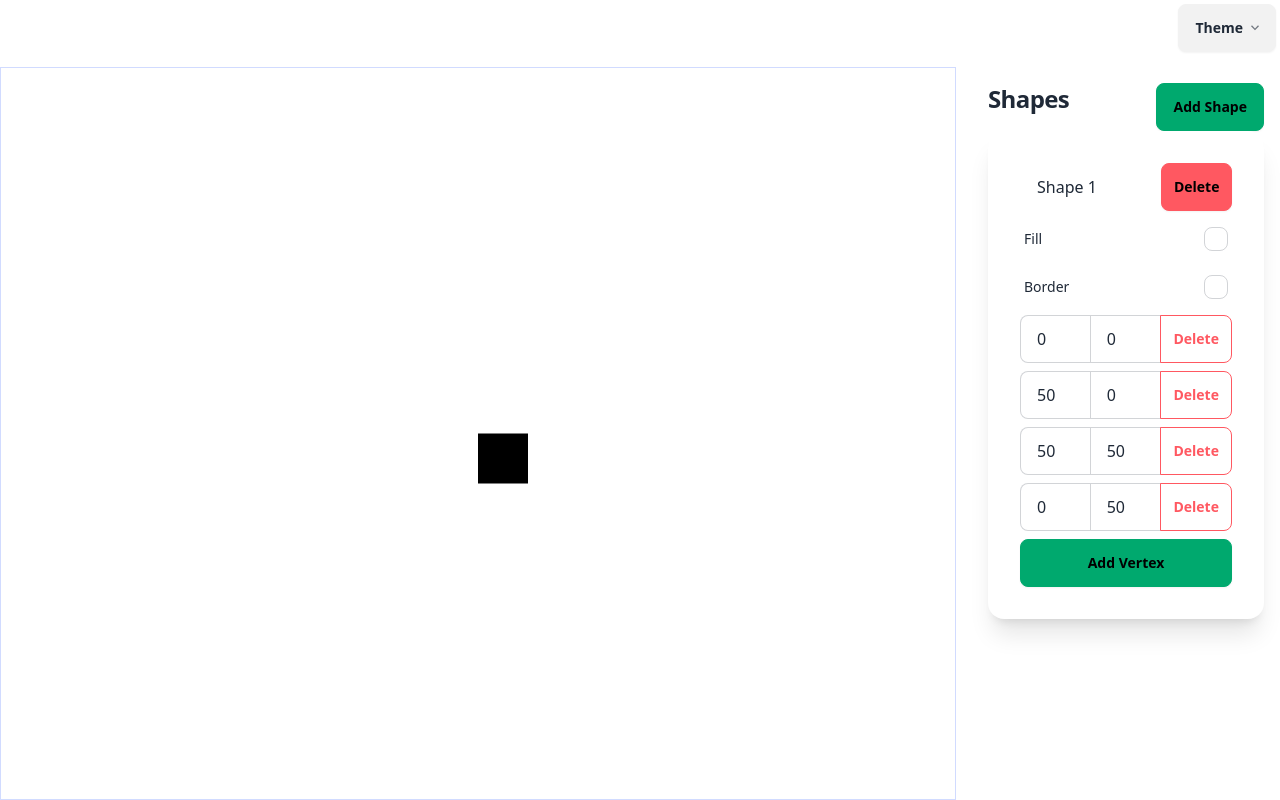
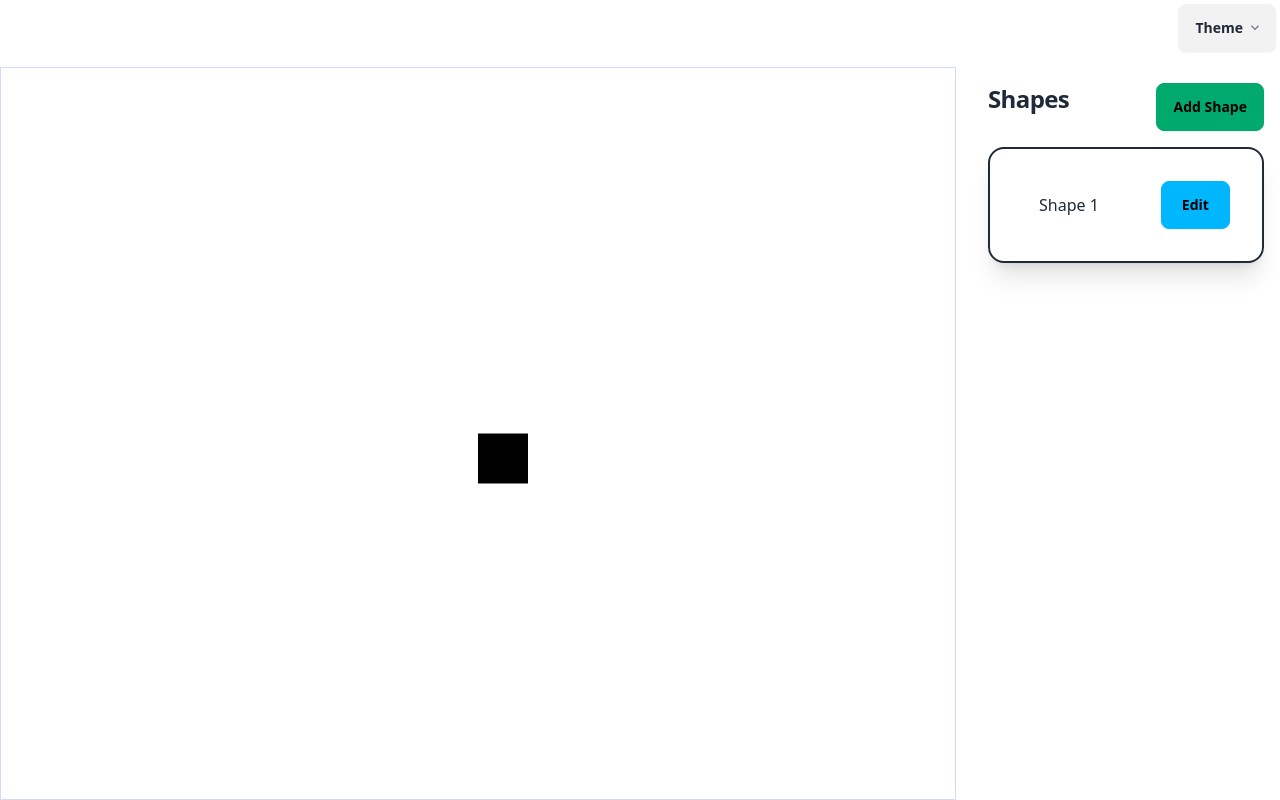
Before and after one commit to joaozenaro/react-grapher, a React (Vite) app: page / in a window 1280 px wide. Both pictures are taken after a click on the button "Add Shape". Built offline with nearby package versions, Linux system fonts and the light colour scheme.

Commit message:
feat: Editor improvements

```diff
--- a/src/App.tsx
+++ b/src/App.tsx
@@ -31,7 +31,11 @@ export default function CanvasDrawingApp() {
                         ref={canvasRef}
                         className="border border-primary-content col-span-3 w-full h-full"
                     />
-                    <ShapeManager shapes={shapes} setShapes={setShapes} />
+                    <ShapeManager
+                        shapes={shapes}
+                        setShapes={setShapes}
+                        selectedShapeId={null}
+                    />
                 </section>
             </main>
         </>
--- a/src/components/ShapeManager.tsx
+++ b/src/components/ShapeManager.tsx
@@ -5,18 +5,24 @@ import { Rectangle } from '../models/Rectangle';
 interface ShapeManagerProps {
     shapes: Shape[];
     setShapes: React.Dispatch<React.SetStateAction<Shape[]>>;
+    selectedShapeId: number | null;
 }
 
-export default function ShapeManager({ shapes, setShapes }: ShapeManagerProps) {
+// TODO: Implement selected shape
+export default function ShapeManager({
+    shapes,
+    setShapes,
+    selectedShapeId,
+}: ShapeManagerProps) {
     const [nextShapeId, setNextShapeId] = useState(1);
-    const [hasFill, setHasFill] = useState(false);
-    const [hasBorder, setHasBorder] = useState(false);
 
     const addShape = () => {
         setShapes([
             ...shapes,
             new Rectangle(nextShapeId, `Shape ${nextShapeId}`, 0, 0, 50, 50, {
+                hasFill: true,
                 fillColor: '#000000',
+                hasBorder: false,
             }),
         ]);
         setNextShapeId(nextShapeId + 1);
@@ -99,6 +105,34 @@ export default function ShapeManager({ shapes, setShapes }: ShapeManagerProps) {
         );
     };
 
+    const toggleShapeStyle = (shapeId: number, type: 'fill' | 'border') => {
+        setShapes(
+            shapes.map((shape) => {
+                if (shape.id === shapeId) {
+                    if (type === 'fill') {
+                        shape.styles.hasFill = !shape.styles.hasFill;
+                    } else if (type === 'border') {
+                        shape.styles.hasBorder = !shape.styles.hasBorder;
+                    }
+                    return shape;
+                }
+                return shape;
+            })
+        );
+    };
+
+    const editShape = (shapeId: number) => {
+        setShapes(
+            shapes.map((shape) => {
+                if (shape.id === shapeId) {
+                    shape.editing = !shape.editing;
+                    return shape;
+                }
+                return shape;
+            })
+        );
+    };
+
     return (
         <div className="p-4 overflow-y-auto h-full">
             <div className="flex justify-between">
@@ -107,10 +141,12 @@ export default function ShapeManager({ shapes, setShapes }: ShapeManagerProps) {
                     <span>Add Shape</span>
                 </button>
             </div>
-            <div className="flex gap-4 flex-col">
+            <div className="flex gap-4 flex-col mt-4">
                 {shapes.map((shape) => (
                     <div key={shape.id}>
-                        <div className="card bg-base-100 shadow-xl">
+                        <div
+                            className={`card border-2 ${shape.id === selectedShapeId ? 'border-primary' : 'border-base-content'} bg-base-100 shadow-xl`}
+                        >
                             <div className="card-body">
                                 <div className="grid grid-cols-3">
                                     <input
@@ -124,30 +160,89 @@ export default function ShapeManager({ shapes, setShapes }: ShapeManagerProps) {
                                             )
                                         }
                                     />
+
+                                    {/* <div> // TODO: Implement moving shapes like layers
+                                        <button>
+                                            <svg
+                                                fill="none"
+                                                strokeWidth={1.5}
+                                                className="h-8 w-8"
+                                                stroke="currentColor"
+                                                viewBox="0 0 24 24"
+                                                xmlns="http://www.w3.org/2000/svg"
+                                                aria-hidden="true"
+                                            >
+                                                <path
+                                                    strokeLinecap="round"
+                                                    strokeLinejoin="round"
+                                                    d="m4.5 15.75 7.5-7.5 7.5 7.5"
+                                                />
+                                            </svg>
+                                        </button>
+                                        <button>
+                                            <svg
+                                                fill="none"
+                                                strokeWidth={1.5}
+                                                className="h-8 w-8"
+                                                stroke="currentColor"
+                                                viewBox="0 0 24 24"
+                                                xmlns="http://www.w3.org/2000/svg"
+                                                aria-hidden="true"
+                                            >
+                                                <path
+                                                    strokeLinecap="round"
+                                                    strokeLinejoin="round"
+                                                    d="m19.5 8.25-7.5 7.5-7.5-7.5"
+                                                />
+                                            </svg>
+                                        </button>
+                                    </div> */}
+
+                                    {!shape.editing ? (
+                                        <button
+                                            className="btn btn-info"
+                                            onClick={() => editShape(shape.id)}
+                                        >
+                                            <span>Edit</span>
+                                        </button>
+                                    ) : (
                                         <button
                                             className="btn btn-error"
-                                        onClick={() => removeShape(shape.id)}
+                                            onClick={() =>
+                                                removeShape(shape.id)
+                                            }
                                         >
                                             <span>Delete</span>
                                         </button>
+                                    )}
                                 </div>
 
+                                {shape.editing && (
+                                    <div>
                                         <label className="label cursor-pointer">
-                                    <span className="label-text">Fill</span>
+                                            <span className="label-text">
+                                                Fill
+                                            </span>
                                             <input
                                                 type="checkbox"
-                                        checked={hasFill}
-                                        onChange={() => setHasFill(!hasFill)}
+                                                checked={shape.styles.hasFill}
+                                                onChange={() =>
+                                                    toggleShapeStyle(
+                                                        shape.id,
+                                                        'fill'
+                                                    )
+                                                }
                                                 className="checkbox"
                                             />
                                         </label>
-                                {hasFill && (
+                                        {shape.styles.hasFill && (
                                             <div className="join grid grid-cols-2">
                                                 <input
                                                     type="color"
                                                     className="w-full input input-bordered join-item"
                                                     value={
-                                                shape.styles.fillColor ??
+                                                        shape.styles
+                                                            .fillColor ??
                                                         '#000000'
                                                     }
                                                     onChange={(e) =>
@@ -164,23 +259,30 @@ export default function ShapeManager({ shapes, setShapes }: ShapeManagerProps) {
                                         )}
 
                                         <label className="label cursor-pointer">
-                                    <span className="label-text">Border</span>
+                                            <span className="label-text">
+                                                Border
+                                            </span>
                                             <input
                                                 type="checkbox"
-                                        checked={hasBorder}
+                                                checked={shape.styles.hasBorder}
                                                 onChange={() =>
-                                            setHasBorder(!hasBorder)
+                                                    toggleShapeStyle(
+                                                        shape.id,
+                                                        'border'
+                                                    )
                                                 }
                                                 className="checkbox"
                                             />
                                         </label>
-                                {hasBorder && (
+
+                                        {shape.styles.hasBorder && (
                                             <div className="join grid grid-cols-2">
                                                 <input
                                                     type="color"
                                                     className="w-full input input-bordered join-item"
                                                     value={
-                                                shape.styles.borderColor ??
+                                                        shape.styles
+                                                            .borderColor ??
                                                         '#000000'
                                                     }
                                                     onChange={(e) =>
@@ -197,7 +299,8 @@ export default function ShapeManager({ shapes, setShapes }: ShapeManagerProps) {
                                                     type="text"
                                                     className="input input-bordered join-item"
                                                     value={
-                                                shape.styles.borderWidth ?? ''
+                                                        shape.styles
+                                                            .borderWidth ?? ''
                                                     }
                                                     onChange={(e) =>
                                                         updateShape(
@@ -209,7 +312,10 @@ export default function ShapeManager({ shapes, setShapes }: ShapeManagerProps) {
                                                 />
                                             </div>
                                         )}
-                                {shape.vertices.map((vertex, index) => (
+
+                                        <div className="flex flex-col gap-y-2 py-2">
+                                            {shape.vertices.map(
+                                                (vertex, index) => (
                                                     <div
                                                         key={index}
                                                         className="join grid grid-cols-3"
@@ -223,7 +329,8 @@ export default function ShapeManager({ shapes, setShapes }: ShapeManagerProps) {
                                                                     shape.id,
                                                                     index,
                                                                     'x',
-                                                    e.target.value
+                                                                    e.target
+                                                                        .value
                                                                 )
                                                             }
                                                             placeholder="X"
@@ -237,7 +344,8 @@ export default function ShapeManager({ shapes, setShapes }: ShapeManagerProps) {
                                                                     shape.id,
                                                                     index,
                                                                     'y',
-                                                    e.target.value
+                                                                    e.target
+                                                                        .value
                                                                 )
                                                             }
                                                             placeholder="Y"
@@ -245,19 +353,40 @@ export default function ShapeManager({ shapes, setShapes }: ShapeManagerProps) {
                                                         <button
                                                             className="btn btn-outline btn-error join-item"
                                                             onClick={() =>
-                                                removeVertex(shape.id, index)
+                                                                removeVertex(
+                                                                    shape.id,
+                                                                    index
+                                                                )
                                                             }
                                                         >
                                                             <span>Delete</span>
                                                         </button>
                                                     </div>
-                                ))}
+                                                )
+                                            )}
+                                        </div>
+
+                                        <div className="flex justify-between">
                                             <button
-                                    onClick={() => addVertex(shape.id)}
+                                                onClick={() =>
+                                                    addVertex(shape.id)
+                                                }
                                                 className="btn btn-success"
                                             >
                                                 <span>Add Vertex</span>
                                             </button>
+
+                                            <button
+                                                onClick={() =>
+                                                    editShape(shape.id)
+                                                }
+                                                className="btn btn-info"
+                                            >
+                                                <span>Done</span>
+                                            </button>
+                                        </div>
+                                    </div>
+                                )}
                             </div>
                         </div>
                     </div>
--- a/src/models/Shape.ts
+++ b/src/models/Shape.ts
@@ -1,13 +1,20 @@
 export type Vertice = { x: number; y: number };
 
-export type Styles = { borderWidth?: number; fillColor?: string, borderColor?: string };
+export type Styles = {
+    hasFill: boolean;
+    fillColor?: string;
+    hasBorder: boolean;
+    borderWidth?: number;
+    borderColor?: string;
+};
 
 export abstract class Shape {
     constructor(
         public id: number,
         public name: string,
         public vertices: Vertice[],
-        public styles: Styles
+        public styles: Styles,
+        public editing: boolean = false
     ) {
         this.id = id;
         this.vertices = vertices;
```
Also changed, not shown: src/models/Rectangle.ts (+8 -8 lines). Lines whose indentation alone changed are shown as unchanged.
